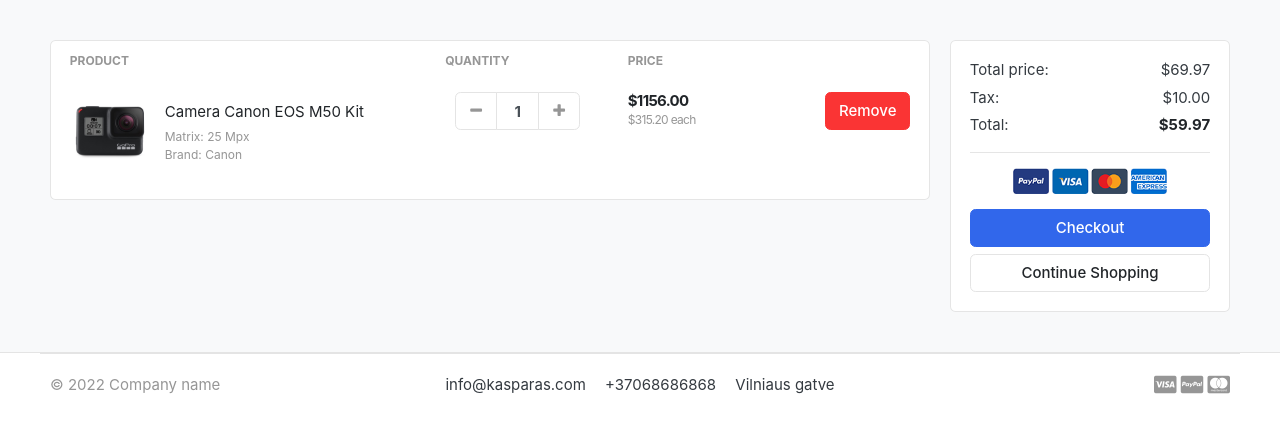
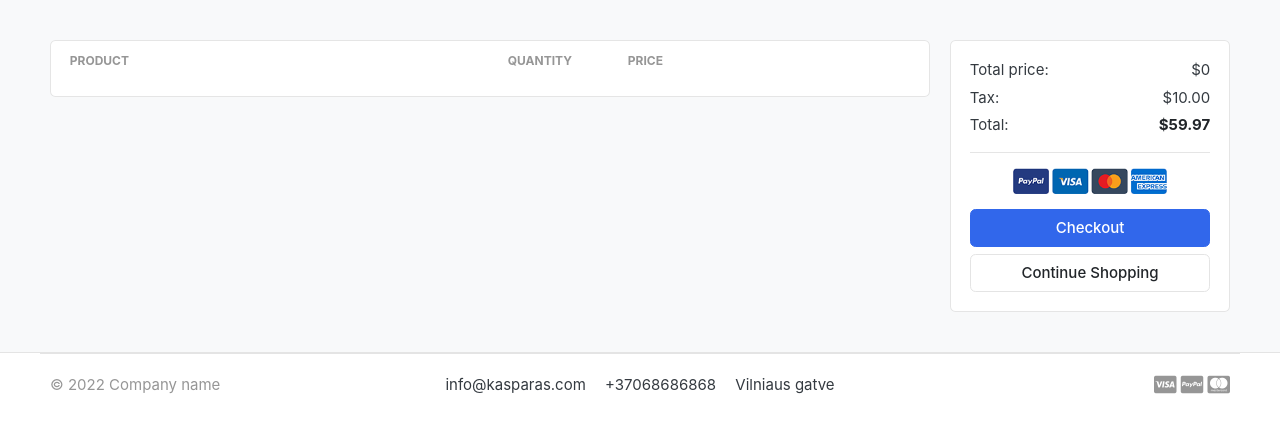
Before and after one commit to KasparasMik/django_project_e-shop, a Django app: page /cart/ in a window 1280 px wide. Shown: the part 118-542 px from the top of the page. Run offline with Django 4.2, Linux system fonts and the light colour scheme; data comes from the database, SQL or seed files in the repository; both versions use the stored data as it was after the commit; lists and menus that the app fills with data are empty; some libraries are stand-ins or nearby versions; some web fonts are replaced.

Commit message:
updated cart functionality, now can add to cart from product page, updated cart items add button . Fixed total price

```diff
--- a/carts/models.py
+++ b/carts/models.py
@@ -16,5 +16,8 @@ class CartItem(models.Model):
     quantity = models.IntegerField()
     is_active = models.BooleanField(default=True)
 
+    def sub_total(self):
+        return self.product.price * self.quantity
+
     def __str__(self):
         return self.product
--- a/carts/views.py
+++ b/carts/views.py
@@ -2,6 +2,7 @@ from django.shortcuts import render, redirect
 from store.models import Product
 from .models import Cart, CartItem
 from django.http import HttpResponse
+from django.core.exceptions import ObjectDoesNotExist
 # Create your views here.
 
 def _cart_id(request):  # private function, session id
@@ -10,8 +11,22 @@ def _cart_id(request):  # private function, session id
         cart = request.session.create()
     return cart
 
-def cart(request):
-    return render(request, 'store/cart.html')
+def cart(request, total=0, quantity=0, cart_items=None):
+    try:
+        cart = Cart.objects.get(cart_id=_cart_id(request))
+        cart_items = CartItem.objects.filter(cart=cart, is_active=True)
+        for cart_item in cart_items:
+            total += (cart_item.product.price * cart_item.quantity)
+            quantity += cart_item.quantity
+    except ObjectDoesNotExist:
+        pass # just ignore
+
+    context = {
+        'total':total,
+        'quantity': quantity,
+        'cart_items': cart_items,
+    }
+    return render(request, 'store/cart.html', context)
 
 def add_cart(request, product_id):
     product = Product.objects.get(id=product_id) # get product
@@ -34,6 +49,4 @@ def add_cart(request, product_id):
             cart = cart,
         )
         cart_item.save()
-    return HttpResponse(cart_item.product)
-    exit()
     return redirect('cart')
--- a/templates/store/cart.html
+++ b/templates/store/cart.html
@@ -21,13 +21,14 @@
     </tr>
     </thead>
     <tbody>
+        {% for cart_item in cart_items %}
     <tr>
         <td>
             <figure class="itemside align-items-center">
-                <div class="aside"><img src="{% static './images/items/11.jpg' %}" class="img-sm"></div>
+                <div class="aside"><img src="{{ cart_item.product.images.url }}" class="img-sm"></div>
                 <figcaption class="info">
-                    <a href="#" class="title text-dark">Camera Canon EOS M50 Kit</a>
-                    <p class="text-muted small">Matrix: 25 Mpx <br> Brand: Canon</p>
+                    <a href="#" class="title text-dark">{{ cart_item.product.product_name }}</a>
+                    <p class="text-muted small">Color: 25 Mpx <br> Size: Canon</p>
                 </figcaption>
             </figure>
         </td>
@@ -36,26 +37,26 @@
                         <div class="col">
                             <div class="input-group input-spinner">
                                 <div class="input-group-prepend">
-                                <button class="btn btn-light" type="button" id="button-plus"> <i class="fa fa-minus"></i> </button>
+                                <a href="" class="btn btn-light" type="button" id="button-plus"> <i class="fa fa-minus"></i> </a>
                                 </div>
-                                <input type="text" class="form-control"  value="1">
+                                <input type="text" class="form-control"  value="{{ cart_item.quantity }}">
                                 <div class="input-group-append">
-                                <button class="btn btn-light" type="button" id="button-minus"> <i class="fa fa-plus"></i> </button>
+                                <a  href="{% url 'add_cart' cart_item.product.id %}"class="btn btn-light" type="button" id="button-minus"> <i class="fa fa-plus"></i> </a>
                                 </div>
                             </div> <!-- input-group.// -->
                         </div> <!-- col.// -->
         </td>
         <td>
             <div class="price-wrap">
-                <var class="price">$1156.00</var>
-                <small class="text-muted"> $315.20 each </small>
+                <var class="price">${{ cart_item.sub_total }}</var>
+                <small class="text-muted"> ${{ cart_item.product.price }} each </small>
             </div> <!-- price-wrap .// -->
         </td>
         <td class="text-right">
         <a href="" class="btn btn-danger"> Remove</a>
         </td>
     </tr>
-
+{% endfor %}
     </tbody>
     </table>
     </div> <!-- card.// -->
@@ -66,7 +67,7 @@
             <div class="card-body">
                 <dl class="dlist-align">
                   <dt>Total price:</dt>
-                  <dd class="text-right">$69.97</dd>
+                  <dd class="text-right">${{ total }}</dd>
                 </dl>
                 <dl class="dlist-align">
                   <dt>Tax:</dt>
```
Also changed, not shown: db.sqlite3.
